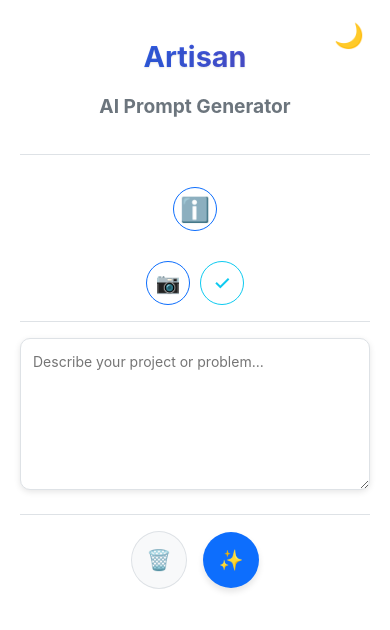
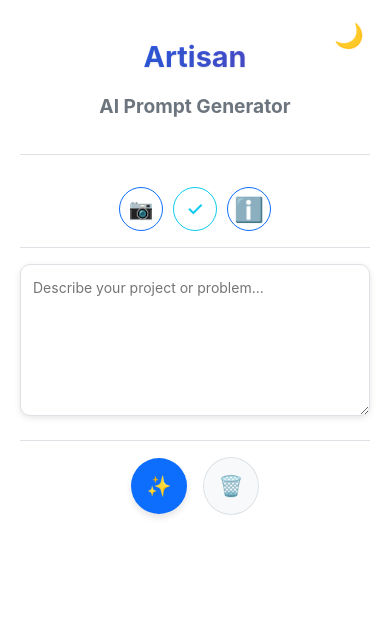
Before and after one commit to coolsheets/artisan, a Next.js app in the folder client/: page / in a window 390 px wide. Shown: the top 630 px of the page. Built offline with nearby package versions, Linux system fonts and the light colour scheme.

Commit message:
End of Stage 1: Preliminary responsive styling complete

```diff
--- a/client/components/PromptForm.js
+++ b/client/components/PromptForm.js
@@ -60,7 +60,7 @@ const getAIModelRecommendation = (prompt) => {
   };
 };
 
-export default function PromptForm({ onNewPrompt, onClearAll }) {
+export default function PromptForm({ onNewPrompt, onClearAll, onToggleInfo }) {
   const [input, setInput] = useState('');
   const [optimized, setOptimized] = useState('');
   const [atomized, setAtomized] = useState([]);
@@ -300,7 +300,40 @@ export default function PromptForm({ onNewPrompt, onClearAll }) {
             {!isMobile && (isVerbose ? 'Verbose' : 'Concise')}
           </button>
 
-
+          <button
+            aria-label="Info about Artisan"
+            style={{
+              display: 'flex',
+              alignItems: 'center',
+              justifyContent: 'center',
+              padding: '12px',
+              backgroundColor: 'transparent',
+              border: `1px solid ${currentTheme.primary}`,
+              borderRadius: '50%',
+              color: currentTheme.primary,
+              cursor: 'pointer',
+              transition: 'all 0.2s ease',
+              fontSize: '20px',
+              width: '44px',
+              height: '44px',
+            }}
+            onClick={() => {
+              // Call the parent component's showDescription function
+              if (typeof onToggleInfo === 'function') {
+                onToggleInfo();
+              }
+            }}
+            onMouseEnter={(e) => {
+              e.target.style.backgroundColor = `${currentTheme.primary}20`;
+              e.target.style.transform = 'translateY(-2px)';
+            }}
+            onMouseLeave={(e) => {
+              e.target.style.backgroundColor = 'transparent';
+              e.target.style.transform = 'translateY(0)';
+            }}
+          >
+            <span role="img" aria-hidden="true" style={{ fontSize: '1.2em' }}>ℹ️</span>
+          </button>
         </div>
 
         {promptSuggestions && (
@@ -462,7 +495,7 @@ export default function PromptForm({ onNewPrompt, onClearAll }) {
             alignItems: 'center',
             justifyContent: 'center',
             gap: isMobile ? '0' : '8px',
-            order: isMobile ? 2 : 1
+            order: 1
           }}
           onMouseEnter={(e) => {
             if (!loading) {
@@ -520,7 +553,7 @@ export default function PromptForm({ onNewPrompt, onClearAll }) {
             alignItems: 'center',
             justifyContent: 'center',
             gap: isMobile ? '0' : '8px',
-            order: isMobile ? 1 : 2
+            order: 2
           }}
           onMouseEnter={(e) => {
             if (!loading) {
--- a/client/pages/index.js
+++ b/client/pages/index.js
@@ -226,47 +226,6 @@ export default function Home() {
           position: 'relative',
           marginBottom: '30px'
         }}>
-          {/* Info button (always visible) */}
-          <button
-            ref={infoButtonRef}
-            aria-expanded={showDescription ? "true" : "false"}
-            aria-controls="app-description"
-            style={{
-              display: 'flex',
-              alignItems: 'center',
-              justifyContent: 'center',
-              margin: '0 auto 15px auto',
-              padding: '12px',
-              fontSize: '20px',
-              backgroundColor: showDescription ? currentTheme.primary : 'transparent',
-              border: `1px solid ${currentTheme.primary}`,
-              borderRadius: '50%',
-              color: showDescription ? 'white' : currentTheme.primary,
-              cursor: 'pointer',
-              transition: 'all 0.2s ease',
-              fontWeight: '600',
-              boxShadow: showDescription ? '0 2px 5px rgba(0,0,0,0.1)' : 'none',
-              width: '44px',
-              height: '44px',
-              position: 'relative',
-              zIndex: 5,
-            }}
-            onClick={() => setShowDescription(!showDescription)}
-            onMouseEnter={(e) => {
-              if (!showDescription) {
-                e.target.style.backgroundColor = `${currentTheme.primary}20`;
-                e.target.style.transform = 'translateY(-2px)';
-              }
-            }}
-            onMouseLeave={(e) => {
-              if (!showDescription) {
-                e.target.style.backgroundColor = 'transparent';
-                e.target.style.transform = 'translateY(0)';
-              }
-            }}
-          >
-            <span role="img" aria-label="info" style={{ fontSize: '1.2em' }}>ℹ️</span>
-          </button>
 
           {/* Description popup */}
           <div
@@ -354,6 +313,7 @@ export default function Home() {
         <PromptForm
           onNewPrompt={handleNewPrompt}
           onClearAll={clearAllPrompts}
+          onToggleInfo={() => setShowDescription(!showDescription)}
           theme={theme}
         />
         <PromptList prompts={prompts} theme={theme} />
```
